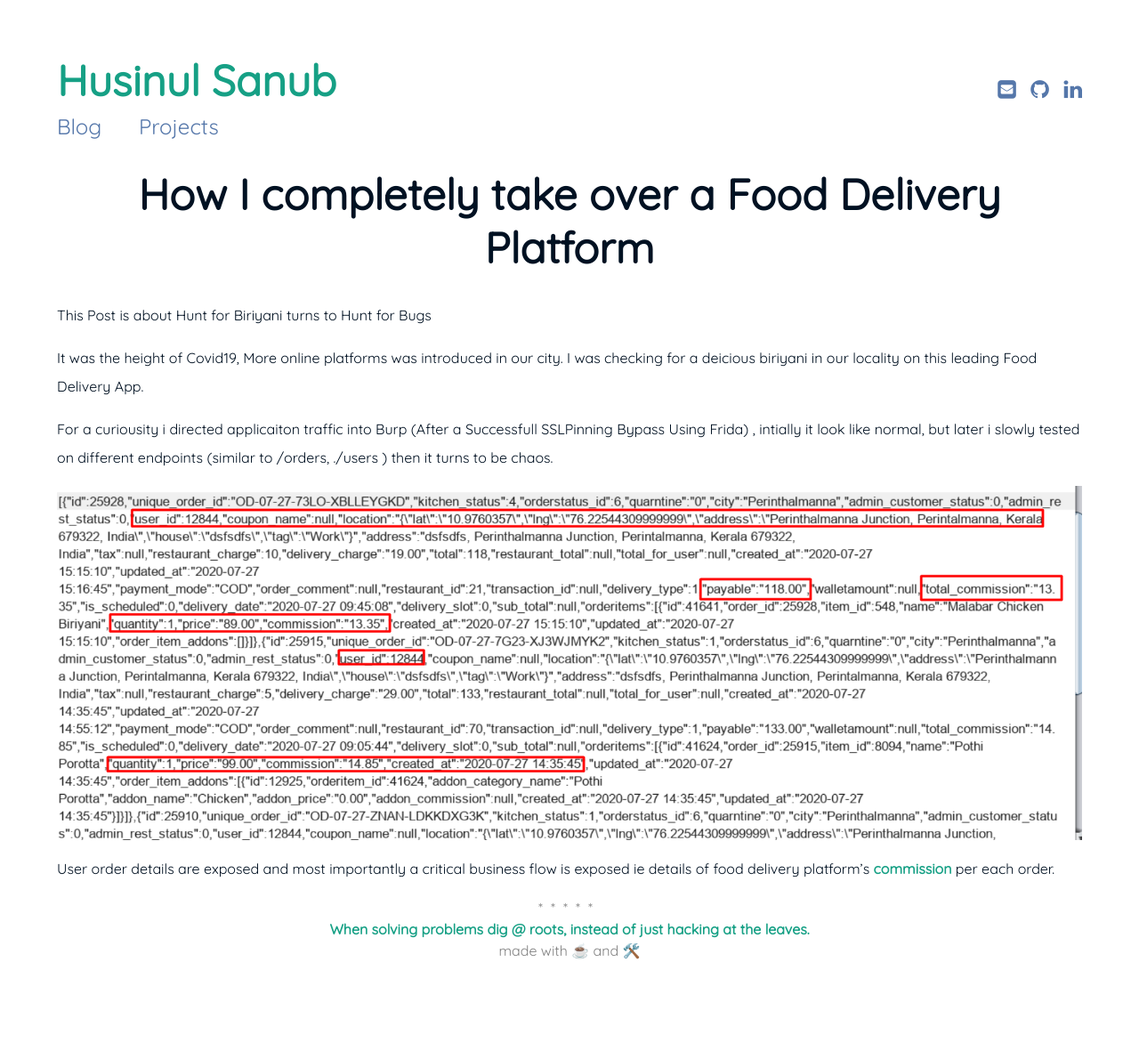
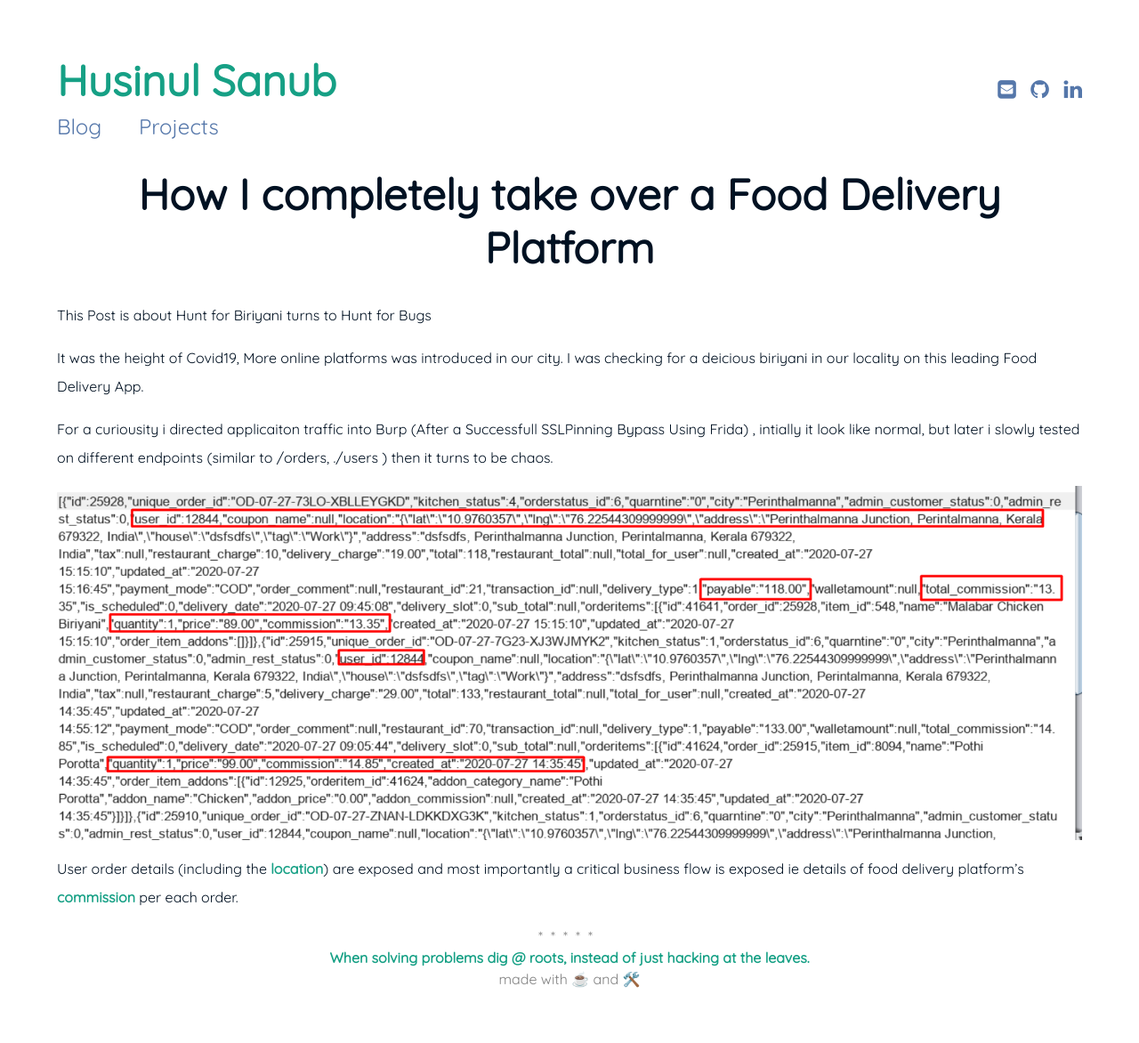
Before and after one commit to husinul/husinul.github.io, a Jekyll site: the page built from _posts/2020-06-10-How I completely take over a Food Delivery Platform.md, in a window 1280 px wide. Shown: the whole page at 89% size. Built offline with Jekyll 4.4.1, drawn with Linux system fonts in a browser that asks for light colours; before the commit the page ends 1140 px from its top, so only the background shows below that.

Commit message:
Update 2020-06-10-How I completely take over a Food Delivery Platform.md

```diff
--- a/_posts/2020-06-10-How I completely take over a Food Delivery Platform.md
+++ b/_posts/2020-06-10-How I completely take over a Food Delivery Platform.md
@@ -12,4 +12,4 @@ For a curiousity i directed applicaiton traffic into Burp (After a Successfull S
 
 ![image1](/assets/img/others-order.png)
 
- User order details are exposed and most importantly a critical business flow is exposed ie details of food delivery platform's **commission** per each order.
+ User order details (including the **location**) are exposed and most importantly a critical business flow is exposed ie details of food delivery platform's **commission** per each order.
```
